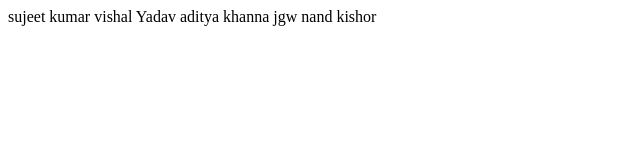
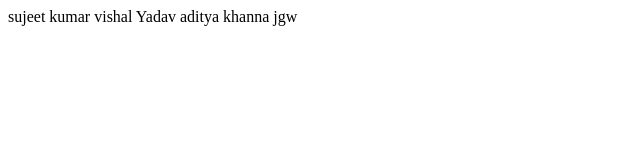
Before and after one commit to sujitjgw/digi, a plain HTML site: page sujeet.html in a window 1280 px wide. Shown: the full height of the page, 0-640 px from the left. Drawn offline with Linux system fonts and the light colour scheme.

Commit message:
delete nand

```diff
--- a/sujeet.html
+++ b/sujeet.html
@@ -11,6 +11,5 @@
     vishal Yadav
     aditya khanna
     jgw
-    nand kishor
 </body>
 </html>
```
